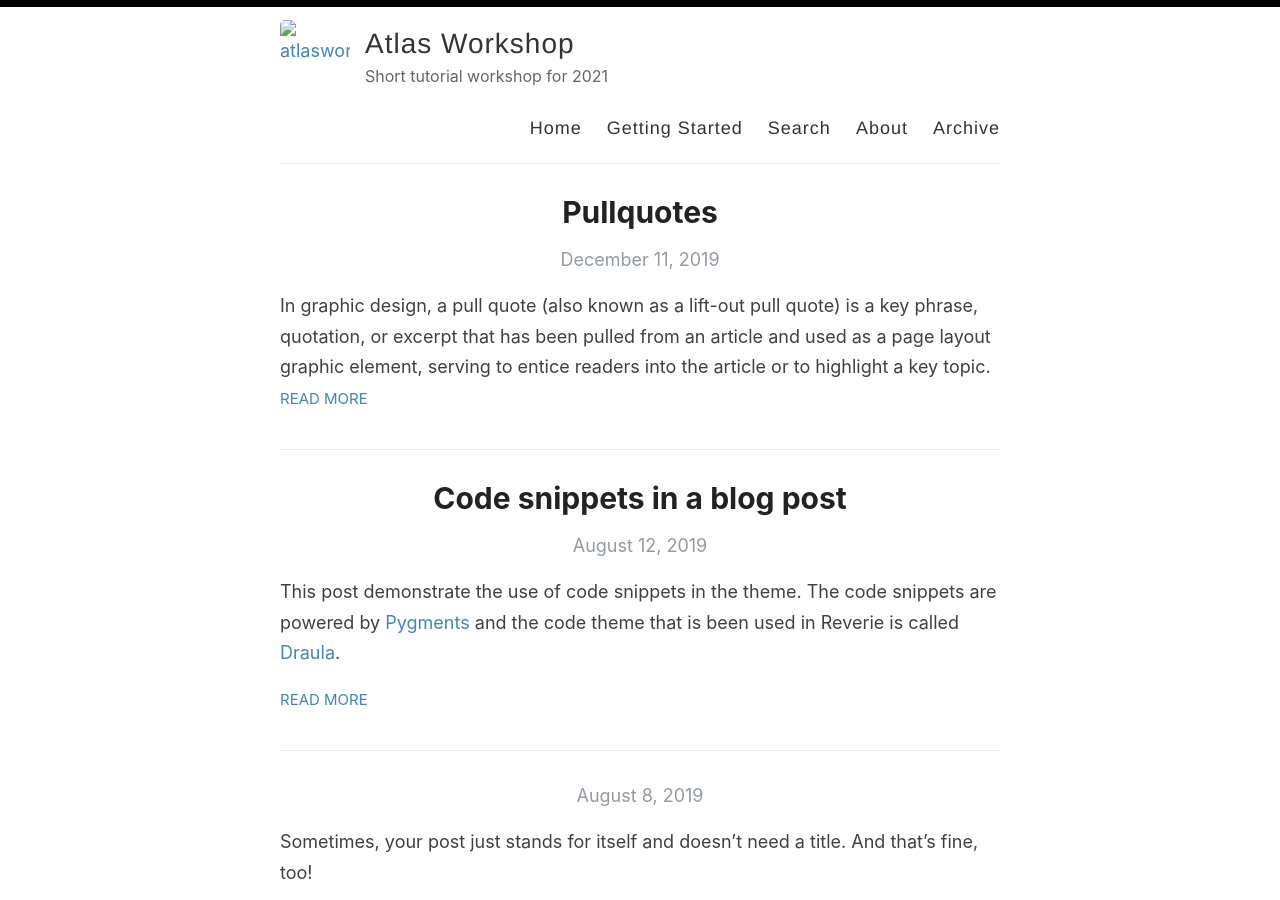
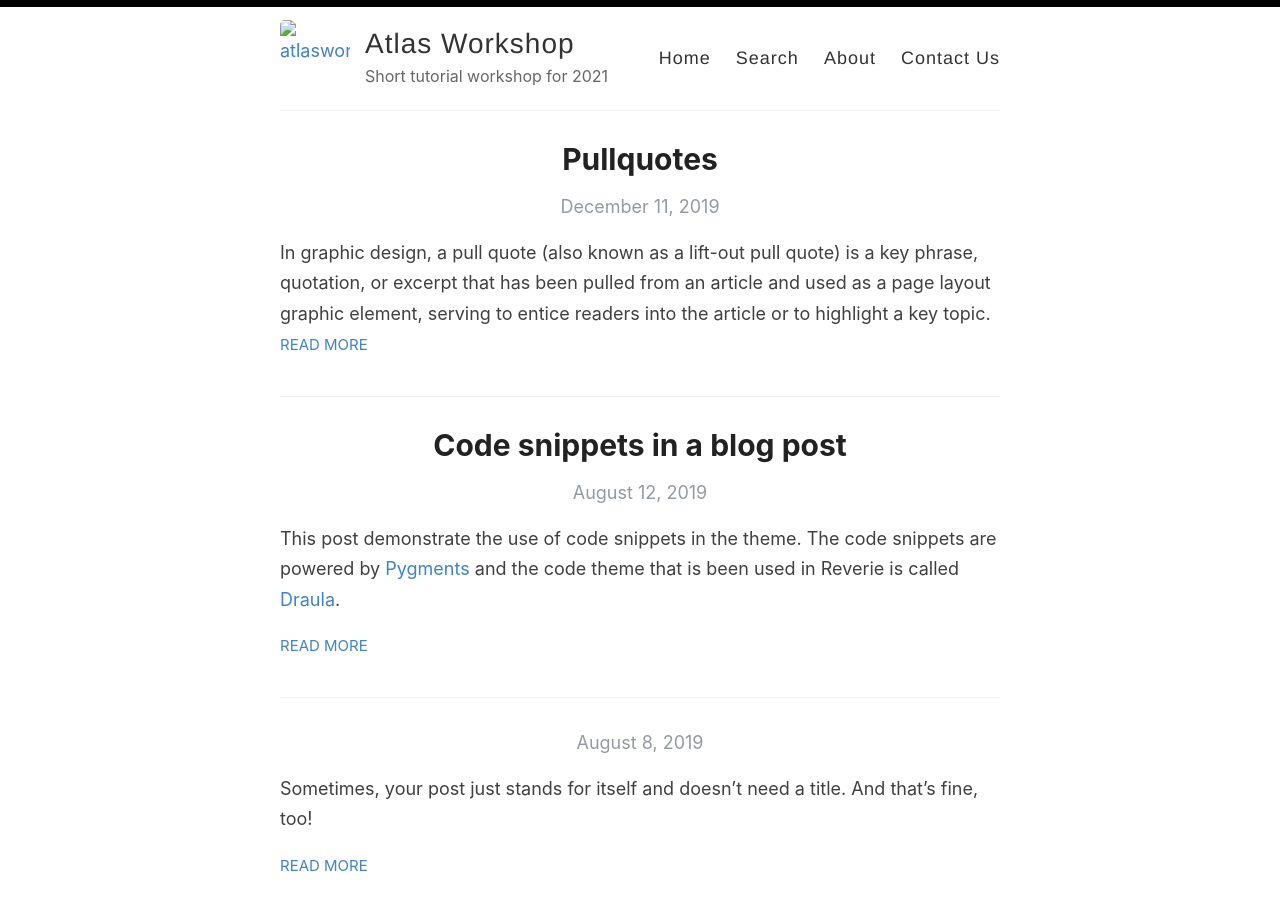
Before and after one commit to LeahRoberts/atlasworkshop, a Jekyll site: the page built from index.html, in a window 1280 px wide and 900 px high. Built offline with Jekyll 4.4.1, drawn with Linux system fonts in a browser that asks for light colours; the list of posts is cut into pages by our own code.

Commit message:
update layout

```diff
--- a/_layouts/default.html
+++ b/_layouts/default.html
@@ -29,10 +29,9 @@
 
             <nav>
               <a href="{{ site.baseurl }}/">Home</a>
-              <a href="{{ site.baseurl }}/getting-started">Getting Started</a>
               <a href="{{ site.baseurl }}/search">Search</a>
               <a href="{{ site.baseurl }}/about">About</a>
-              <a href="{{ site.baseurl }}/archive">Archive</a>
+              <a href="{{ site.baseurl }}/contact-us">Contact Us</a>
             </nav>
           </header>
         </div>
```
